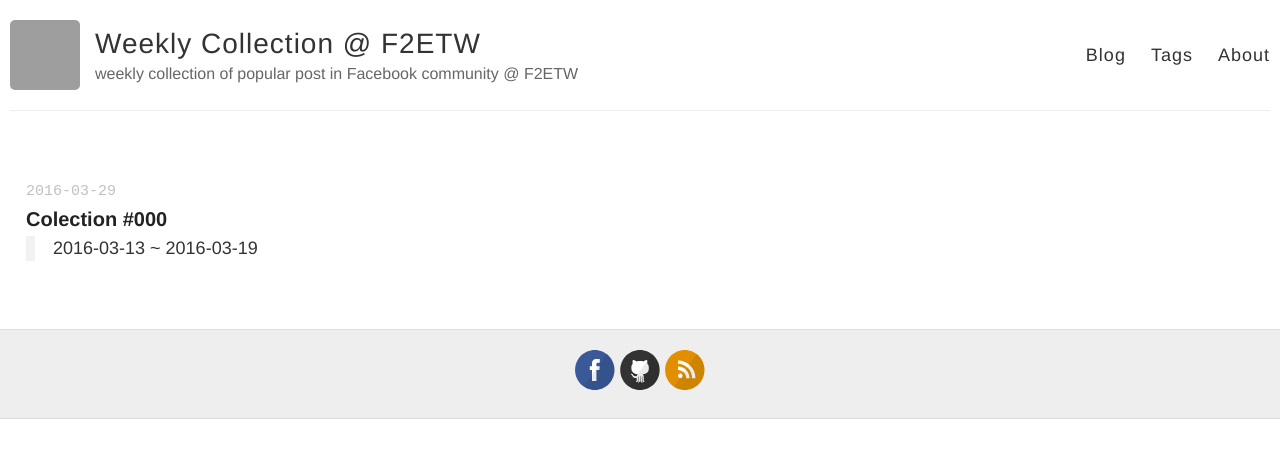
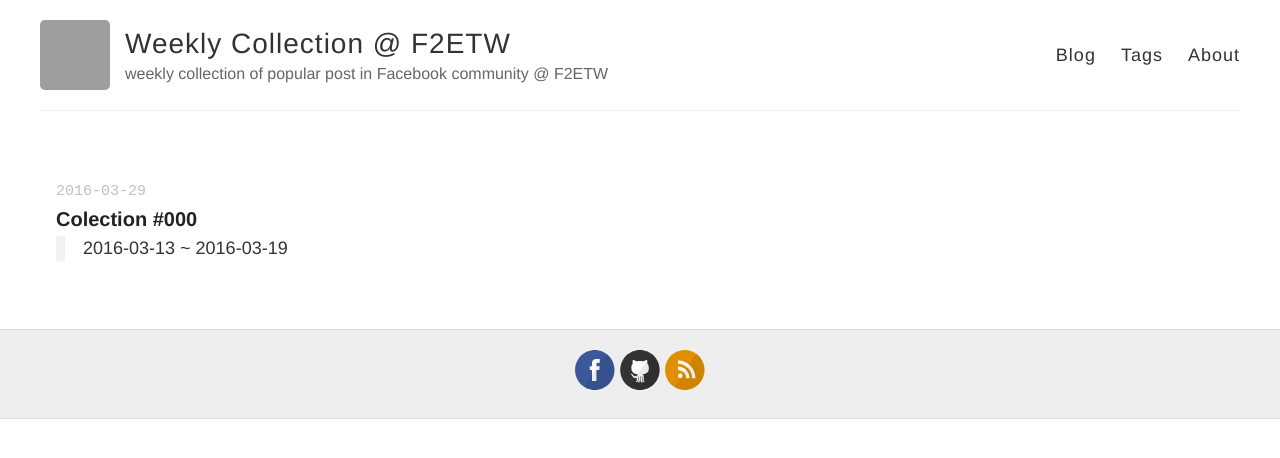
Before and after one commit to f2etw/weekly-collection, a Jekyll site: the page built from index.html, in a window 1280 px wide. Shown: the top 458 px of the page. Built offline with Jekyll 4.4.1, drawn with Linux system fonts in a browser that asks for light colours; the list of posts is cut into pages by our own code; grey boxes are pictures that could not be loaded.

Commit message:
added container for styling
增加安全範圍為 75em

```diff
--- a/_layouts/default.html
+++ b/_layouts/default.html
@@ -35,7 +35,7 @@
       </div>
     </div>
 
-    <div id="main" role="main" class="container">
+    <div id="main" role="main">
       {{ content }}
     </div>
 
--- a/_layouts/post.html
+++ b/_layouts/post.html
@@ -8,6 +8,7 @@ layout: default
   <div class="date">
     since: {{ page.date-since | date: "%Y-%m-%d" }} <br>
     until: {{ page.date-until | date: "%Y-%m-%d" }} <br>
+  <div class="container">
   </div>
 
   <div class="entry">
@@ -19,6 +20,10 @@ layout: default
       本期由 {{ page.volunteer }} 匯編，
     {% endif %}
     publish on {{ page.publish-date | date: "%Y-%m-%d" }} <br>
+  <div class="entry">
+    <div class="container">
+      {{ content }}
+    </div>
   </div>
 
   <div class="PageNavigation">
--- a/index.html
+++ b/index.html
@@ -2,8 +2,9 @@
 layout: default
 ---
 
-<ul class="posts">
-  {% for post in site.posts limit:100 reversed %}
+<div class="container">
+  <ul class="posts">
+    {% for post in site.posts limit:100 reversed %}
     <li class="post">
       <a class="post__link" href="{{ site.baseurl }}{{ post.url }}" class="read-more">
         <time class="post__time" datetime="{{ post.publish-date | date_to_xmlschema }}">{{ post.publish-date }}</time>
@@ -11,5 +12,6 @@ layout: default
         <p class="post__content"> {{ post.date-since }} ~ {{ post.date-until }}</p>
       </a>
     </li>
-  {% endfor %}
-</ul>
+    {% endfor %}
+  </ul>
+</div>
--- a/style.scss
+++ b/style.scss
@@ -25,8 +25,7 @@ body {
 
 .container {
   margin: 0 auto;
-  max-width: 80rem;
-  padding: 0 10px;
+  max-width: 75rem;
   width: 100%;
 }
 
```
Also changed, not shown: _layouts/page.html (+6 -4 lines).
